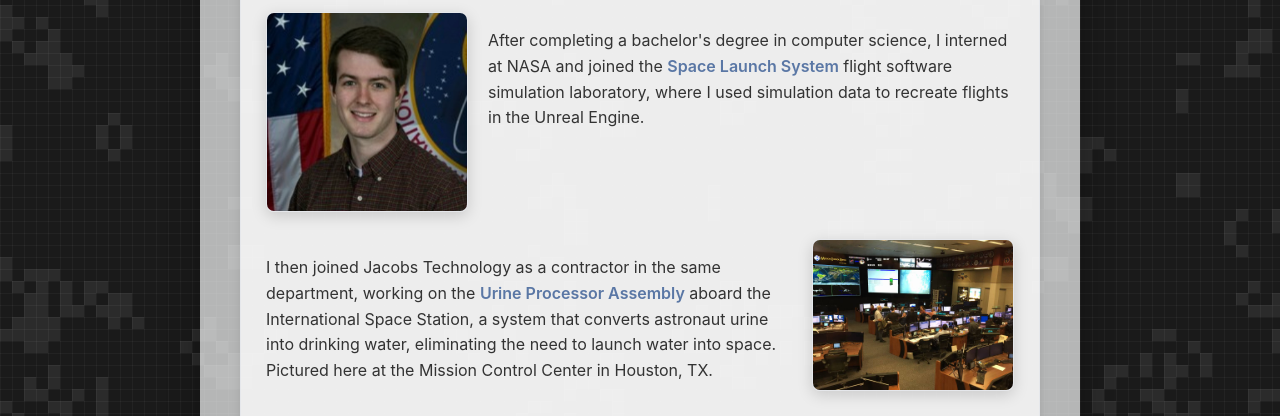
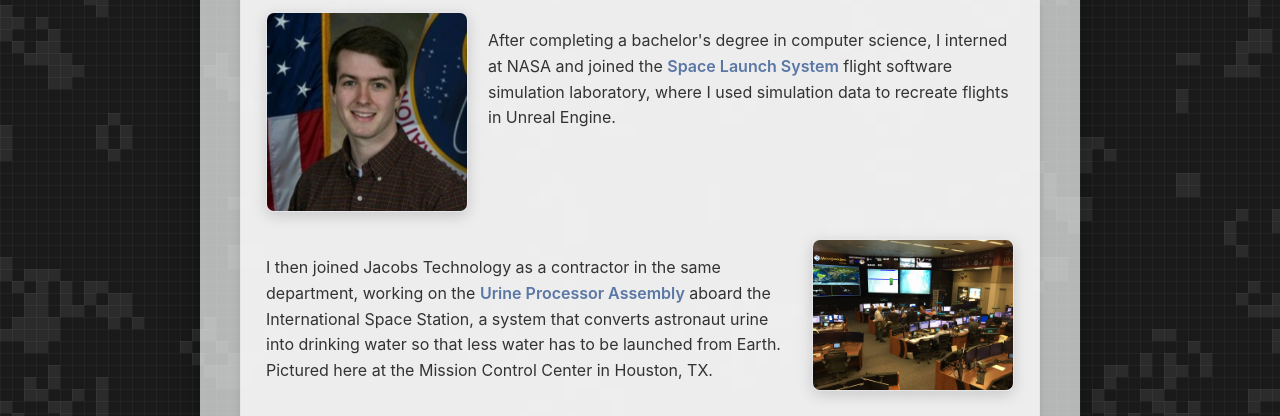
Before and after one commit to johnwinston/johnwinston.github.io, a Jekyll site: the page built from index.html, in a window 1280 px wide and 1400 px high, scrolled down 472 px. Shown: the part 331-747 px from the top of the window. Built offline with Jekyll 4.4.1, drawn with Linux system fonts in a browser that asks for light colours; some of the changed text lies outside the part shown.

Commit message:
Smooth wording in NASA, telescope, and archives paragraphs
Co-Authored-By: Claude Fable 5.1 <noreply@anthropic.com>
Claude-Session: https://claude.ai/code/session_01SMdXjvZJ1gswmd4FRuPzWK

```diff
--- a/index.html
+++ b/index.html
@@ -31,7 +31,7 @@ title: Home
                 <img src="/assets/images/NASA_Me.PNG" alt="John Winston at NASA" class="nasa-image">
             </a>
             <div class="text">
-                <p>After completing a bachelor's degree in computer science, I interned at NASA and joined the <a href="https://en.wikipedia.org/wiki/Space_Launch_System">Space Launch System</a> flight software simulation laboratory, where I used simulation data to recreate flights in the Unreal Engine.</p>
+                <p>After completing a bachelor's degree in computer science, I interned at NASA and joined the <a href="https://en.wikipedia.org/wiki/Space_Launch_System">Space Launch System</a> flight software simulation laboratory, where I used simulation data to recreate flights in Unreal Engine.</p>
             </div>
         </div>
         <div class="nasa-item reverse">
@@ -39,7 +39,7 @@ title: Home
                 <img src="/assets/images/Me_in_Houston.jpg" alt="John Winston in Houston" class="nasa-image">
             </a>
             <div class="text">
-                <p>I then joined Jacobs Technology as a contractor in the same department, working on the <a href="https://en.wikipedia.org/wiki/ISS_ECLSS#Water_recovery_systems">Urine Processor Assembly</a> aboard the International Space Station, a system that converts astronaut urine into drinking water, eliminating the need to launch water into space. Pictured here at the Mission Control Center in Houston, TX.</p>
+                <p>I then joined Jacobs Technology as a contractor in the same department, working on the <a href="https://en.wikipedia.org/wiki/ISS_ECLSS#Water_recovery_systems">Urine Processor Assembly</a> aboard the International Space Station, a system that converts astronaut urine into drinking water so that less water has to be launched from Earth. Pictured here at the Mission Control Center in Houston, TX.</p>
             </div>
         </div>
     </div>
@@ -50,7 +50,7 @@ title: Home
         <img src="/assets/images/portaball.jpeg" alt="PortaBall 1 telescope">
     </a>
     <div class="text">
-        <p>My <a href="https://www.youtube.com/watch?v=qs19jqiYRUg">Portaball</a> telescope is my current obsession. I am a lifetime member of the <a href="https://vbas.org/">Von Braun Astronomical Society</a>, I have completed the <a href="https://www.astroleague.org/messier-observing-program/">Messier Observing Program</a>, and I have been building <a href="https://www.astronomyboy.com/eyepieces/">custom eyepieces</a>.</p>
+        <p>My current obsession is my <a href="https://www.youtube.com/watch?v=qs19jqiYRUg">Portaball</a> telescope. I am a lifetime member of the <a href="https://vbas.org/">Von Braun Astronomical Society</a>, have completed the <a href="https://www.astroleague.org/messier-observing-program/">Messier Observing Program</a>, and have been building <a href="https://www.astronomyboy.com/eyepieces/">custom eyepieces</a>.</p>
     </div>
 </div>
 
```
Also changed, not shown: other parts of index.html (+1 -1 lines).
